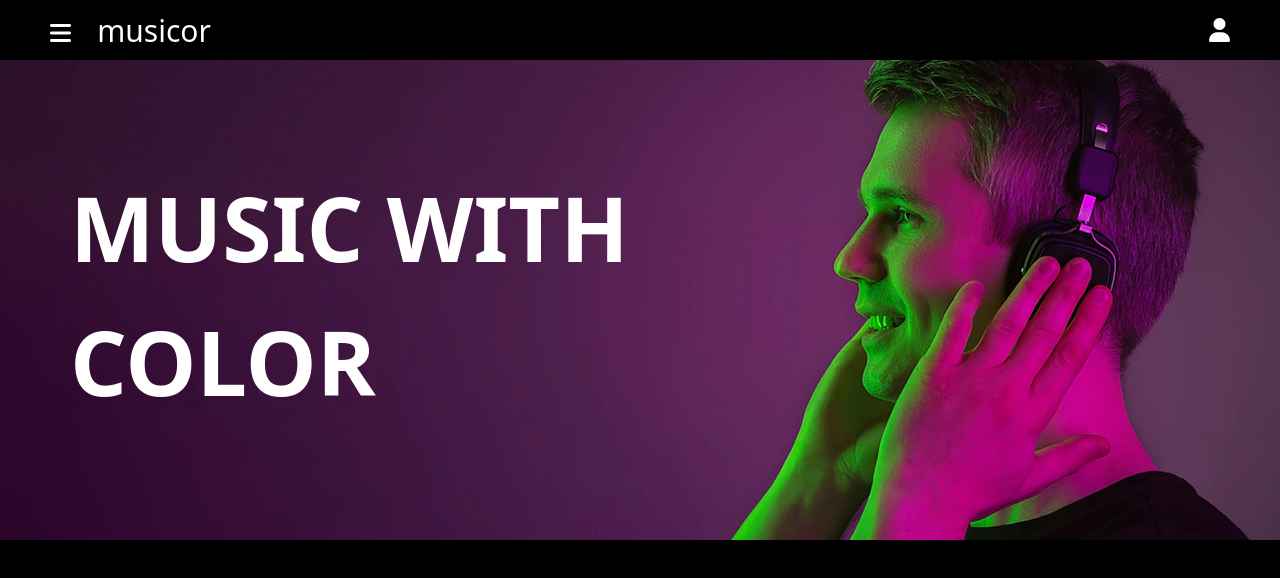
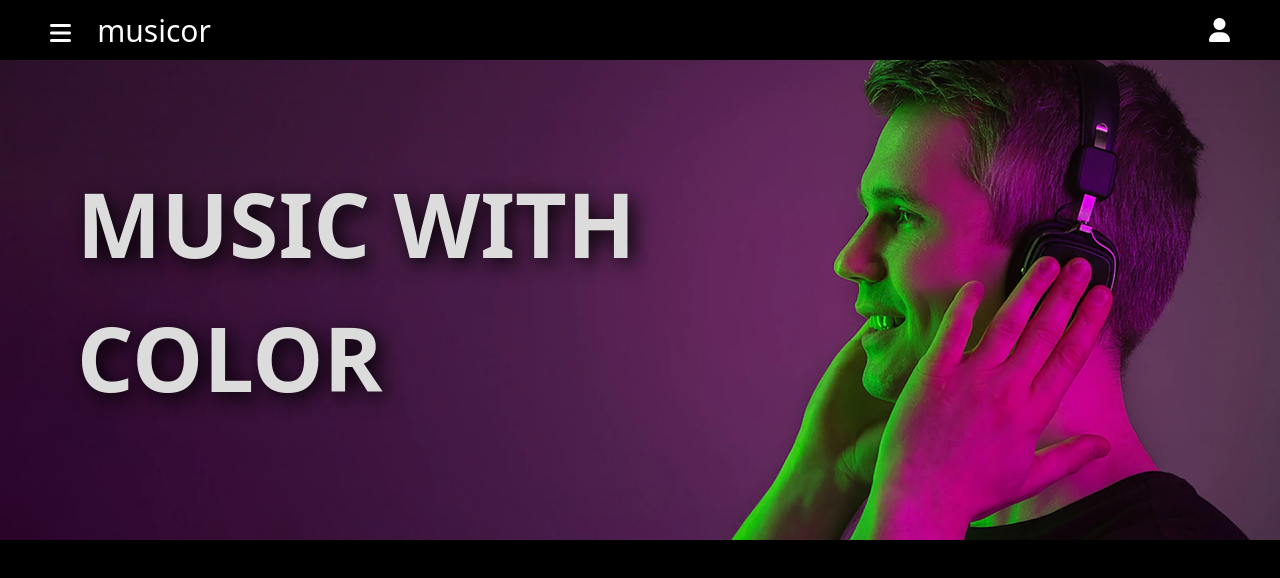
Before and after one commit to jinbokk/MUSICOR, a plain HTML site: page index.html in a window 1280 px wide. Drawn offline with nearby package versions, Linux system fonts and the light colour scheme.

Commit message:
subtitle text-shadow effect added

```diff
--- a/style.css
+++ b/style.css
@@ -38,9 +38,10 @@ nav span {
 .subTitle {
   font-size: 7vw;
   font-weight: bold;
+  text-shadow: 5px 5px 20px rgb(0, 0, 0);
   text-align: left;
-  color: white;
+  color: rgb(220, 220, 220);
   position: absolute;
-  top: 100px;
-  left: 70px;
+  top: 20%;
+  left: 6%;
 }
```
